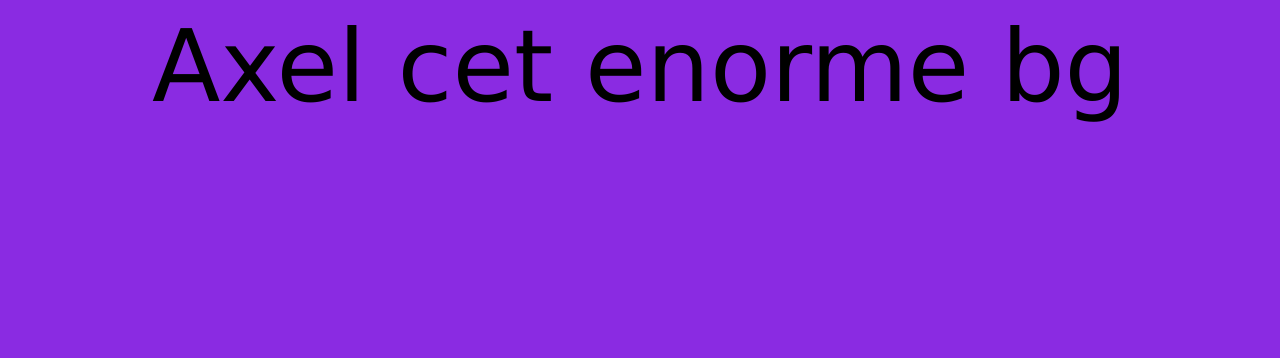
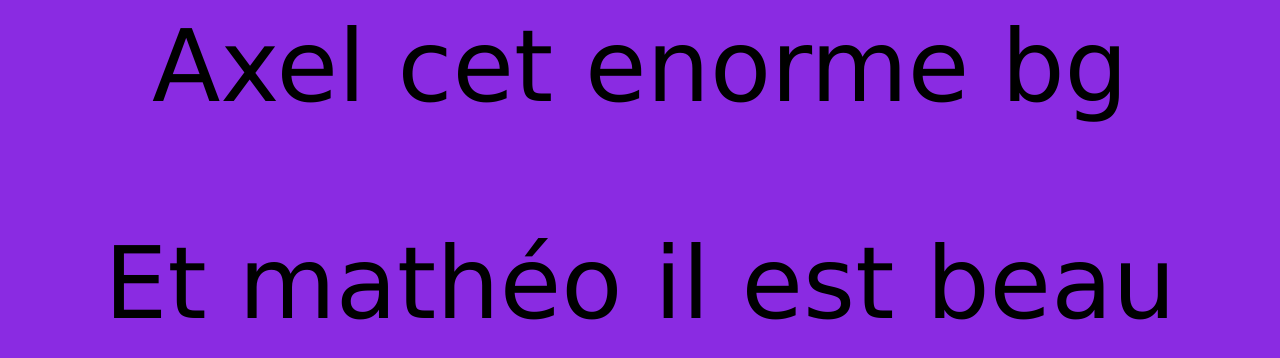
Before and after one commit to Valeredeterre/Site-Axel, a plain HTML site: page index.html in a window 1280 px wide. Drawn offline with Linux system fonts and the light colour scheme.

Commit message:
Update index.html

```diff
--- a/index.html
+++ b/index.html
@@ -16,6 +16,7 @@
     </header>
     <main>
         <p>Axel cet enorme bg</p>
+        <p>Et mathéo il est beau</p>
     </main>
     <footer>
 
```
